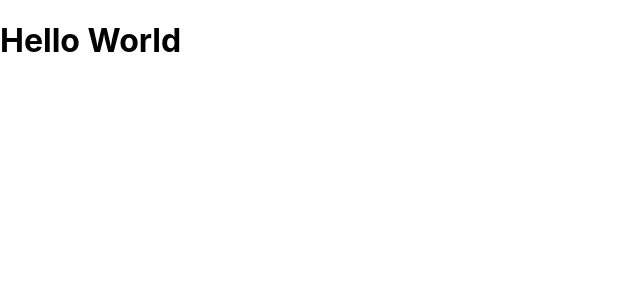
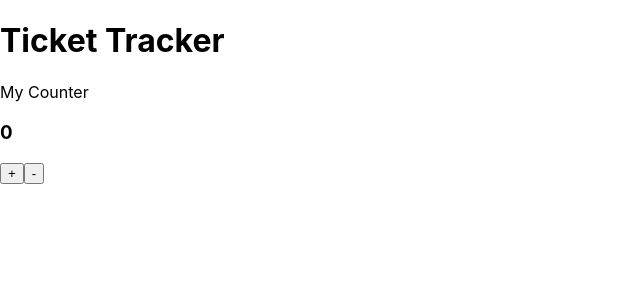
Before and after one commit to Adaz99/React-Project, a React (Create React App) app in the folder my-app/: page / in a window 1280 px wide. Shown: the top 300 px of the page, without its empty margins (0-640 px from the left). Built offline with nearby package versions, Linux system fonts and the light colour scheme.

Commit message:
created a functioning counter which can plus and minus

```diff
--- a/my-app/src/App.jsx
+++ b/my-app/src/App.jsx
@@ -1,14 +1,17 @@
 // App.jsx
 import "./App.scss";
+import Counter from "./Components/Counter/Counter";
 
 const App = () => {
   return (
     <div className="app">
       <header className="greeting">
-        <h1 className="greeting__heading">Hello World</h1>
+        <h1 className="greeting__heading">Ticket Tracker</h1>
+        <Counter />
       </header>
     </div>
   );
 };
 
+
 export default App;
--- /dev/null
+++ b/my-app/src/Components/Counter/Counter.jsx
@@ -0,0 +1,32 @@
+import "./Counter.scss"
+import { useState } from "react"
+
+
+
+const Counter = () => {
+    const [counter, setCounter] = useState(0)
+
+
+const plus = () => {
+    if (counter >= 0)
+    setCounter(counter + 1);
+}
+
+const minus = () => {
+    if (counter > 0)
+    setCounter(counter - 1);
+}
+return (
+    <div className="counter">
+        <p>My Counter</p>
+        <h3>{counter}</h3>
+        <button onClick={plus}>+</button>
+        <button onClick={minus}>-</button>
+
+
+    </div>
+)
+}
+
+
+export default Counter
```
Also changed, not shown: my-app/src/Components/Counter/Counter.scss (added), my-app/src/Data/data.js (renamed from my-app/src/components/Data/data.js).
